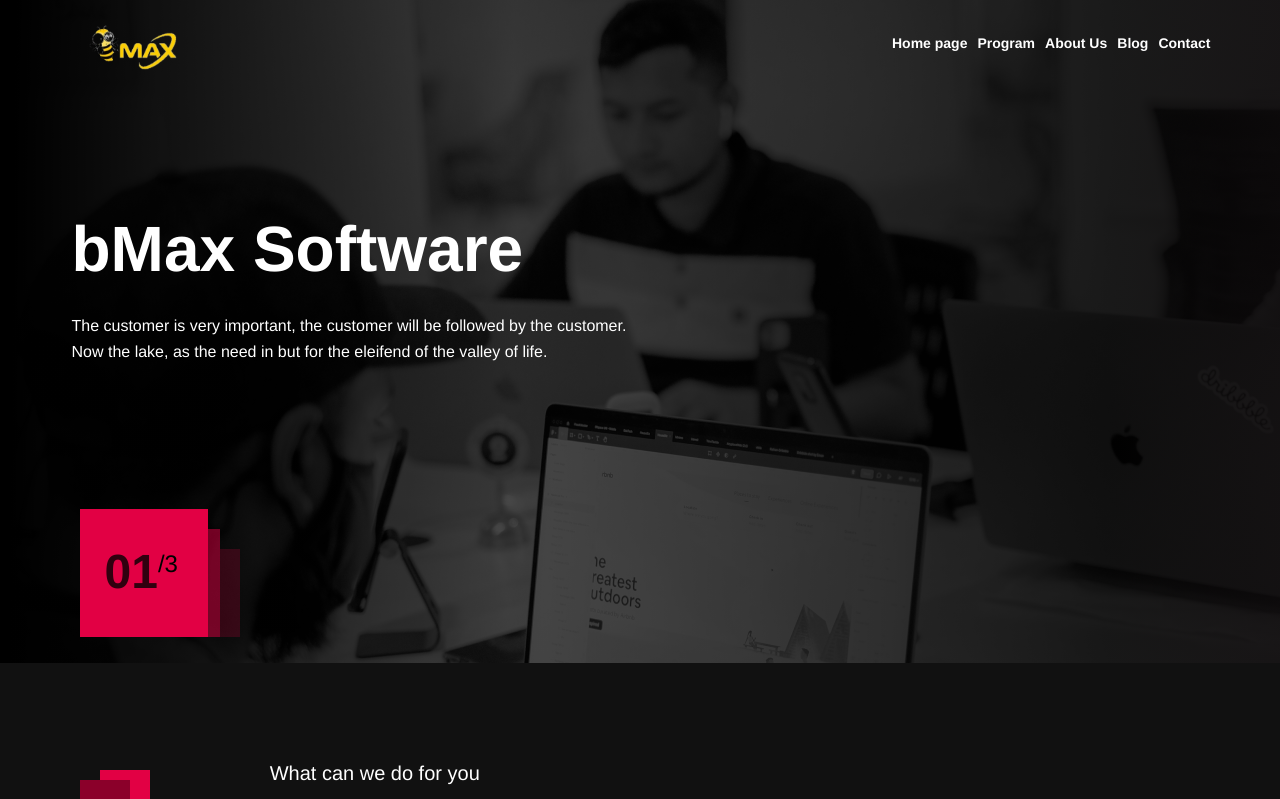
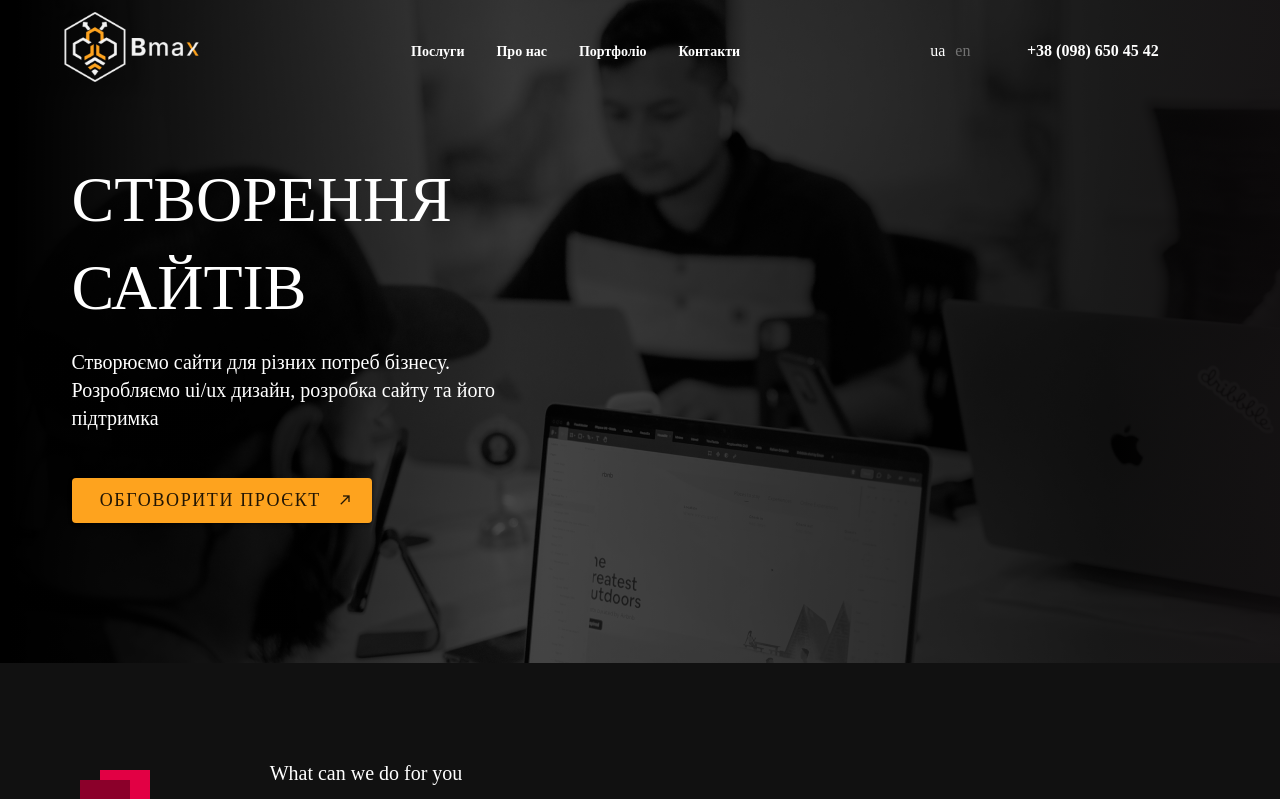
Before and after one commit to Andriy145-sys/digital_agency, a Vue app: page / in a window 1280 px wide. Shown: the top 799 px of the page. Built offline with nearby package versions, Linux system fonts and the light colour scheme.

Commit message:
refactor main page

```diff
--- a/package.json
+++ b/package.json
@@ -6,7 +6,7 @@
   "private": true,
   "scripts": {
     "dev": "webpack-dev-server --inline --progress --config build/webpack.dev.conf.js",
-    "start": "npm run dev",
+    "serve": "npm run dev",
     "build": "node build/build.js"
   },
   "dependencies": {
--- a/src/assets/layouts/mainStyles.css
+++ b/src/assets/layouts/mainStyles.css
@@ -1,5 +1,16 @@
 .whiteText {
     color: white;
+}
+
+.phoneNumber {
+    font-weight: 600;
+    font-size: 16px;
+    line-height: 22px;
+    color: #FFFFFF;
+}
+
+* {
+    font-family: 'MacPaw Fixel Display';
 }
 
 @media only screen and (max-width: 600px) {
--- a/src/components/Main/mainPage.vue
+++ b/src/components/Main/mainPage.vue
@@ -4,7 +4,7 @@
       <v-main>
         <v-container>
           <v-row no-gutters align="center">
-            <v-col>
+            <v-col cols="2">
               <img
                 src="@/assets/img/logo.svg"
                 width="140px"
@@ -12,67 +12,95 @@
                 alt="logo"
               />
             </v-col>
-            <v-col cols="4" class="px-0">
-              <v-row justify="end" no-gutters>
+            <v-col cols="7" class="px-0">
+              <v-row justify="center" no-gutters>
                 <v-item-group
                   active-class="headerActiveItem"
                   v-if="!$vuetify.breakpoint.xs"
                 >
                   <v-container>
-                    <v-row>
+                    <v-row no-gutters align="center">
                       <v-item
                         v-for="item in headerItem"
                         :key="item.id"
                         v-slot="{ active, toggle }"
                       >
-                        <p class="headerItem" @click="toggle" v-if="!active">
-                          <router-link class="routerLink" :to="item.path">{{
-                            item.title
-                          }}</router-link>
-                        </p>
-                        <p class="headerItem" @click="toggle" v-else>
-                          <router-link
-                            class="routerLinkActive"
-                            :to="item.path"
-                            >{{ item.title }}</router-link
-                          >
-                        </p>
+                        <span class="headerItem" @click="toggle" v-if="!active">
+                          <span class="routerLink">
+                            {{ item.title | localize }}
+                          </span>
+                        </span>
+                        <span class="headerItem" @click="toggle" v-else>
+                          <span class="routerLinkActive">
+                            {{ item.title | localize }}
+                          </span>
+                        </span>
                       </v-item>
                     </v-row>
                   </v-container>
                 </v-item-group>
               </v-row>
             </v-col>
+            <v-col cols="1">
+              <v-row no-gutters align="center">
+                <span
+                  class="language"
+                  :class="
+                    user.locale == 'ua' ? 'activeLanguage' : 'inactiveLanguage'
+                  "
+                  @click="changeUserLocale('ua')"
+                >
+                  ua
+                </span>
+                <span
+                  class="language"
+                  :class="
+                    user.locale == 'en' ? 'activeLanguage' : 'inactiveLanguage'
+                  "
+                  @click="changeUserLocale('en')"
+                >
+                  en
+                </span>
               </v-row>
-          <v-col cols="12" xl="6" lg="6" md="6" sm="6">
-            <span v-if="$vuetify.breakpoint.xs" class="mainTitle"
-              >bMax Software</span
+            </v-col>
+            <v-col cols="2">
+              <span class="phoneNumber">
+                <a
+                  style="text-decoration: none; color: white"
+                  href="tel: +380986504542"
+                  >+38 (098) 650 45 42</a
                 >
-            <p v-else class="mainTitle">bMax Software</p>
-            <p class="mainDescription">
-              The customer is very important, the customer will be followed by
-              the customer. Now the lake, as the need in but for the eleifend of
-              the valley of life.
-            </p>
+              </span>
             </v-col>
-          <div class="cube">
-            <v-row align="end" no-gutters>
-              <div class="firstCube">
-                <p class="textStyle">01</p>
-                <p
+          </v-row>
+          <div
             style="
-                    font-weight: 500;
-                    font-size: 24px;
-                    color: #000000;
-                    line-height: 250%;
+              display: flex;
+              align-items: center;
+              width: 100%;
+              min-height: 500px;
+              max-height: 685px;
             "
           >
-                  /3
+            <v-col cols="12" xl="3" lg="5" md="6" sm="6">
+              <span v-if="$vuetify.breakpoint.xs" class="mainTitle">{{
+                "main_title" | localize
+              }}</span>
+              <p v-else class="mainTitle">{{ "main_title" | localize }}</p>
+              <p class="mainDescription">
+                {{ "main_description" | localize }}
               </p>
-              </div>
-              <div class="secondCube"></div>
-              <div class="thirdCube"></div>
+              <v-btn width="300px" height="45px" class="main_btn">
+                <v-col cols="11" style="text-align: center">
+                  {{ "main_btn" | localize }}
+                </v-col>
+                <v-col cols="1">
+                  <v-row no-gutters align="center" justify="end">
+                    <v-icon small> mdi-arrow-top-right </v-icon>
                   </v-row>
+                </v-col>
+              </v-btn>
+            </v-col>
           </div>
         </v-container>
       </v-main>
@@ -87,48 +115,34 @@
     headerItem: [
       {
         id: 1,
-        title: "Home page",
-        path: "/",
+        title: "header_services",
+        href: "top",
       },
       {
         id: 2,
-        title: "Program",
-        path: "/program",
+        title: "header_about_us",
+        href: "abous_us",
       },
       {
         id: 3,
-        title: "About Us",
-        path: "/about_us",
+        title: "header_porfolio",
+        path: "porfolio",
       },
       {
         id: 4,
-        title: "Blog",
-        path: "/blog",
-      },
-      {
-        id: 5,
-        title: "Contact",
-        path: "/contact",
+        title: "header_contact",
+        path: "contact",
       },
     ],
     activeItem: 0,
   }),
-  mounted() {
-    this.test();
-  },
   methods: {
     ...mapActions(["updateInfo"]),
-    test() {
+    changeUserLocale(locale) {
       this.updateInfo({
-        locale: "en",
+        locale: locale,
       });
-      setTimeout(this.addedRoute, 5000)
     },
-    addedRoute(){
-      this.updateInfo({
-        locale: "ua",
-      });
-    }
   },
   computed: {
     ...mapGetters(["user"]),
@@ -166,34 +180,6 @@
       #000000 116.71%
     );
   }
-  .cube {
-    margin-top: 120px;
-    margin-left: 15px;
-  }
-  .firstCube {
-    width: 88px;
-    height: 88px;
-    background: #e20044;
-    display: flex;
-    padding: 25px;
-    position: absolute;
-    z-index: 10;
-  }
-  .secondCube {
-    width: 80px;
-    height: 68px;
-    background: rgba(226, 0, 68, 0.5);
-    position: absolute;
-    z-index: 5;
-    margin-left: 20px;
-  }
-  .thirdCube {
-    width: 20px;
-    height: 48px;
-    position: absolute;
-    background: rgba(226, 0, 68, 0.2);
-    margin-left: 100px;
-  }
   .textStyle {
     font-weight: 700;
     font-size: 20px;
@@ -203,16 +189,16 @@
 }
 @media only screen and (min-width: 610px) {
   .mainTitle {
-    font-weight: 700;
+    font-weight: 500;
     font-size: 64px;
-    line-height: 96px;
+    line-height: 88px;
+    text-transform: uppercase;
     color: #ffffff;
-    margin-top: 100px !important;
   }
   .mainDescription {
     font-weight: 400;
-    font-size: 16px;
-    line-height: 160%;
+    font-size: 20px;
+    line-height: 28px;
     color: #ffffff;
   }
   .main-background {
@@ -231,34 +217,7 @@
       #000000 116.71%
     );
   }
-  .cube {
-    margin-top: 245px;
-    margin-left: 20px;
-  }
-  .firstCube {
-    width: 128px;
-    height: 128px;
-    background: #e20044;
-    display: flex;
-    padding: 25px;
-    position: absolute;
-    z-index: 10;
-  }
-  .secondCube {
-    width: 120px;
-    height: 108px;
-    background: rgba(226, 0, 68, 0.5);
-    position: absolute;
-    z-index: 5;
-    margin-left: 20px;
-  }
-  .thirdCube {
-    width: 20px;
-    height: 88px;
-    position: absolute;
-    background: rgba(226, 0, 68, 0.2);
-    margin-left: 140px;
-  }
+
   .textStyle {
     font-weight: 700;
     font-size: 48px;
@@ -268,8 +227,47 @@
 }
 .headerItem {
   color: white;
+  margin-right: 32px;
+  cursor: pointer;
+}
+
+.language {
+  font-family: "MacPaw Fixel Display";
+  font-style: normal;
+  font-weight: 400;
+  font-size: 16px;
+  line-height: 22px;
   margin-right: 10px;
   cursor: pointer;
+}
+
+.main_btn {
+  box-shadow: 0px 4px 4px rgba(0, 0, 0, 0.25);
+  border-radius: 20px;
+  margin-top: 30px;
+  font-weight: 400;
+  font-size: 18px !important;
+  line-height: 25px !important;
+  color: #232323;
+  text-transform: none;
+  background: #fea31e !important;
+}
+
+.main_btn:hover {
+  color: white;
+  background: #8a5200 !important;
+  box-shadow: 0px 4px 4px rgba(0, 0, 0, 0.25);
+  border-radius: 20px;
+  font-size: 18px !important;
+  line-height: 25px !important;
+  filter: drop-shadow(1px 4px 10px rgba(255, 255, 255, 0.3));
+}
+
+.activeLanguage {
+  color: #ffffff;
+}
+.inactiveLanguage {
+  color: #727272;
 }
 .routerLink {
   text-decoration: none;
@@ -279,7 +277,7 @@
   line-height: 17px;
 }
 .routerLinkActive {
-  color: #e20044 !important;
+  color: #fea31e !important;
   text-decoration: none;
   font-weight: 700;
   font-size: 14px;
--- a/src/locales/en.json
+++ b/src/locales/en.json
@@ -1,3 +1,10 @@
 {
-    "Language" : "English"
+    "Language": "English",
+    "header_services": "Service",
+    "header_about_us": "About us",
+    "header_porfolio": "Porfolio",
+    "header_contact": "Contact",
+    "main_title": "",
+    "main_description": "",
+    "main_btn": ""
 }
--- a/src/locales/ua.json
+++ b/src/locales/ua.json
@@ -1,3 +1,10 @@
 {
-    "Language": "Українська"
+    "Language": "Українська",
+    "header_services": "Послуги",
+    "header_about_us": "Про нас",
+    "header_porfolio": "Портфоліо",
+    "header_contact": "Контакти",
+    "main_title": "Створення сайтів",
+    "main_description": "Створюємо сайти для різних потреб бізнесу. Розробляємо ui/ux дизайн, розробка сайту та його підтримка",
+    "main_btn": "Обговорити проєкт"
 }
```
Also changed, not shown: src/assets/img/logo.svg. Lines whose indentation alone changed are shown as unchanged.
